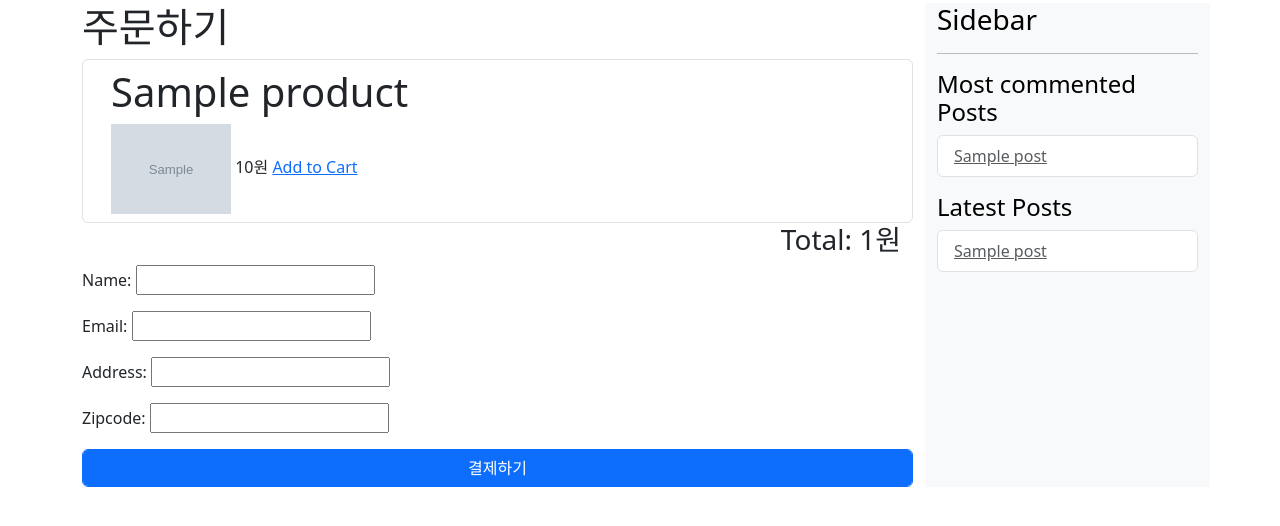
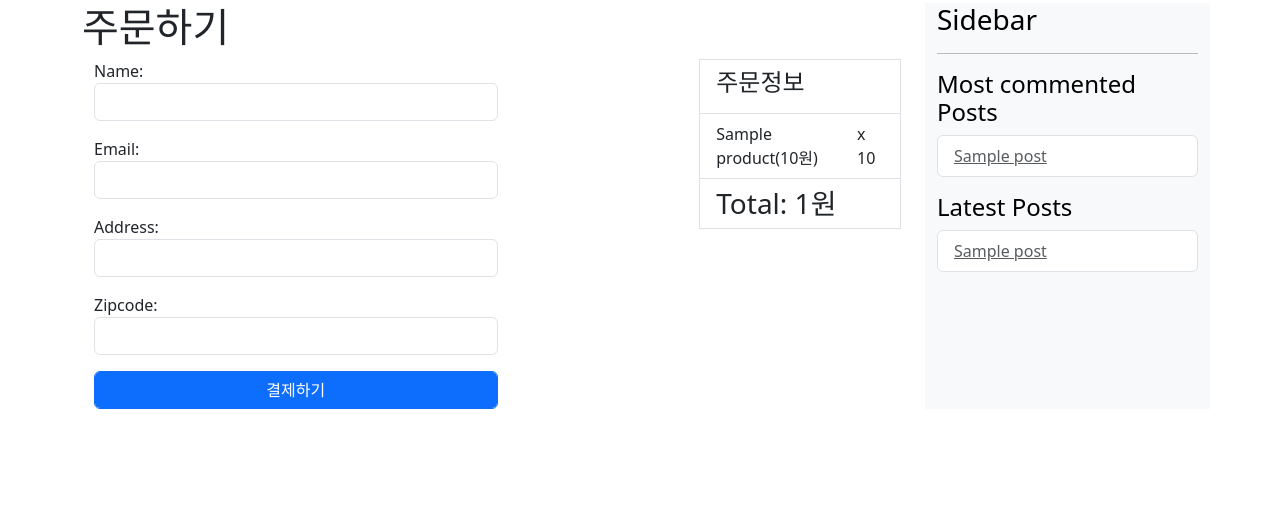
Before and after one commit to jmbae-live/mysite2, a Django app: template shop/templates/shop/new_order.html in a window 1280 px wide. Shown: the part 55-581 px from the top of the page. Run offline with Django 4.2, Linux system fonts and the light colour scheme; tables that the repository leaves empty hold one stand-in row (values such as "Sample post"); the template is opened without the code that fills it: values that come from a table or form of the project are taken from there, most other values are stand-ins (such as "Sample title", 1, 10 or a date in 2020); grey boxes marked "Sample" are stand-in pictures.

Commit message:
주문하기 템플릿 부트스트랩 스타일 적용

```diff
--- a/shop/forms.py
+++ b/shop/forms.py
@@ -7,3 +7,9 @@ class OrderCreateForm(forms.ModelForm):
     class Meta:
         model = Order
         fields = ['name', 'email', 'address', 'zipcode']
+        widgets = {
+            'name': forms.TextInput(attrs={'class': 'form-control'}),
+            'email': forms.EmailInput(attrs={'class': 'form-control'}),
+            'address': forms.TextInput(attrs={'class': 'form-control'}),
+            'zipcode': forms.TextInput(attrs={'class': 'form-control'}),
+        }
--- a/shop/templates/shop/new_order.html
+++ b/shop/templates/shop/new_order.html
@@ -7,23 +7,32 @@
 
 {% block content %}
     <h1>주문하기</h1>
-    <ul class="list-group d-flex flex-column col-sm-12">
-        {% for product_id, item in cart_dict.items %}
-            <li class="list-group-item col-sm-12 d-flex flex-row align-items-center">
-                <div class="container">
-                    {% include 'shop/product_detail.html' with product=item.product %}
-                </div>
-            </li>
-        {% endfor %}
-    </ul>
-    <div class="container d-flex flex-column align-items-end">
+    <div class="container-fluid d-flex flex-row justify-content-between">
+        <form class="col-sm-6" action="{% url 'shop:order_create' %}" method="post">
+            {{ form.as_p }}
+            {% csrf_token %}
+            <input type="submit" value="결제하기" class="btn btn-primary form-control">
+        </form>
+
+        <div class="col-sm-3">
+            <ul class="list-group rounded-0 d-flex flex-column col-sm-12">
+                <li class="list-group-item">
+                    <h4>주문정보</h4>
+                </li>
+                {% for product_id, item in cart_dict.items %}
+                    <li class="list-group-item col-sm-12 d-flex flex-row align-items-center justify-content-between">
+                        <span>{{ item.product }}({{ item.price|intcomma }}원)</span>
+                        <span>x {{ item.quantity }}</span>
+                    </li>
+                {% endfor %}
+                <li class="list-group-item h3">
+                    Total: {{ total_price|intcomma }}원
+                </li>
+            </ul>
+            <div class="container d-flex flex-column align-items-end">
         <span class="h3">
-        Total: {{ total_price|intcomma }}원
         </span>
+            </div>
+        </div>
     </div>
-    <form action="{% url 'shop:order_create' %}" method="post">
-        {{ form.as_p }}
-        {% csrf_token %}
-        <input type="submit" value="결제하기" class="btn btn-primary form-control">
-    </form>
 {% endblock %}
--- a/shop/views.py
+++ b/shop/views.py
@@ -1,4 +1,3 @@
-import sys
 from decimal import Decimal
 
 from django.shortcuts import render, redirect, get_object_or_404
```
